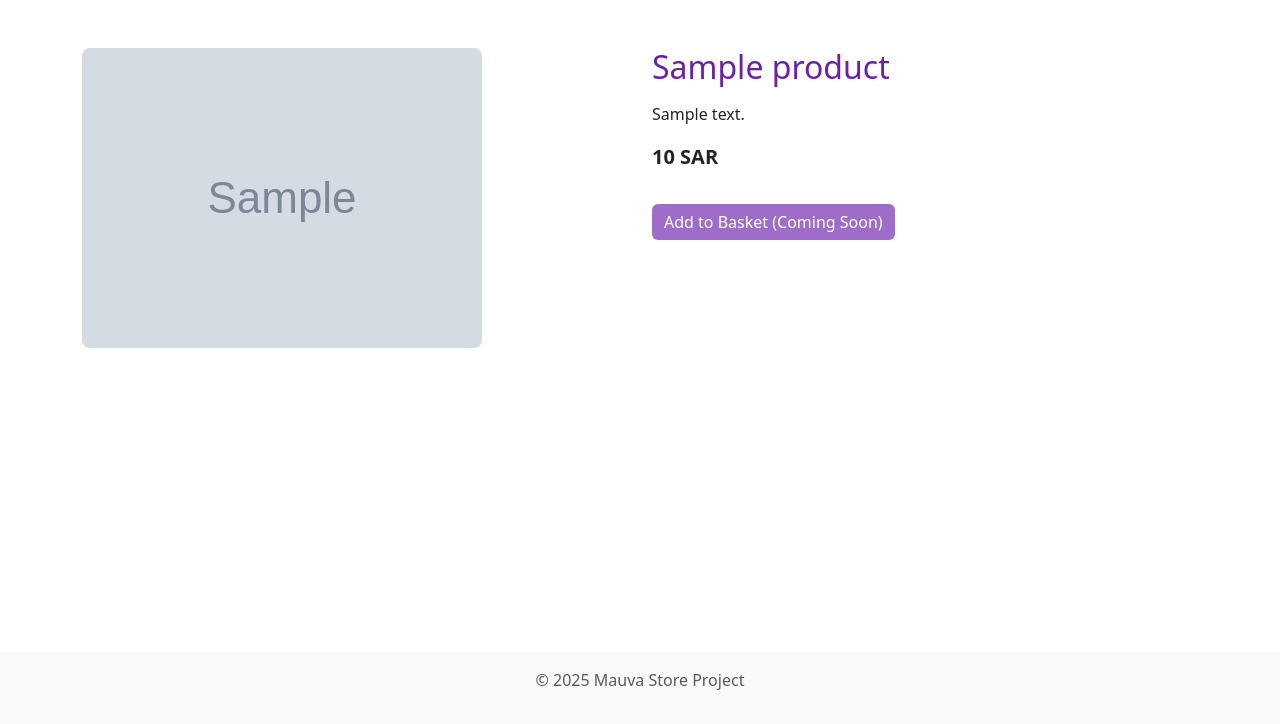
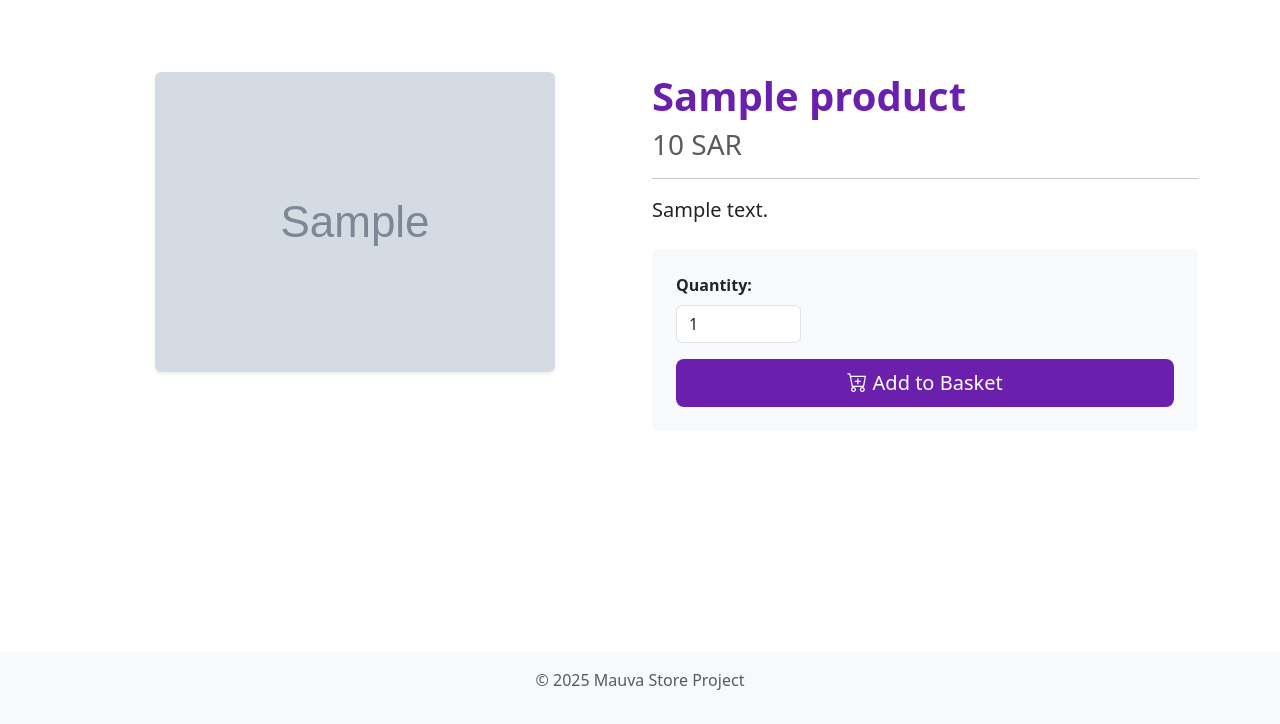
Before and after one commit to ssuuha/WEB, a Django app: page /store/products/1/ in a window 1280 px wide. Shown: the part 76-800 px from the top of the page. Run offline with Django 5.2, Linux system fonts and the light colour scheme; tables that the repository leaves empty hold one stand-in row (values such as "Sample post"); grey boxes marked "Sample" are stand-in pictures.

Commit message:
Refactor product detail layout and add basket form

```diff
--- a/store/templates/store/product_detail.html
+++ b/store/templates/store/product_detail.html
@@ -1,34 +1,33 @@
 {% extends "store/layout.html" %}
 
 {% block body %}
-
-<div class="row mt-4">
-
-    <div class="col-md-6">
-        <img src="{{ product.image_url }}"
-             class="img-fluid"
-             style="border-radius: 8px;">
+<div class="row mt-5">
+    <div class="col-md-6 text-center">
+        {% if product.image_url %}
+            <img src="{{ product.image_url }}" class="img-fluid rounded shadow-sm" style="max-height: 400px;">
+        {% else %}
+            <div class="bg-light d-flex align-items-center justify-content-center" style="height: 400px;">No Image</div>
+        {% endif %}
     </div>
 
     <div class="col-md-6">
+        <h1 class="text-purple fw-bold">{{ product.name }}</h1>
+        <h3 class="text-muted mt-2">{{ product.price }} SAR</h3>
+        <hr>
+        <p class="lead">{{ product.description }}</p>
 
-        <h2 style="color:#6b1fad;">{{ product.name }}</h2>
-
-        <p class="mt-3">{{ product.description }}</p>
-
-        <p class="mt-2" style="font-size: 20px;">
-            <strong>{{ product.price }} SAR</strong>
-        </p>
-
-        <!-- Member 4 button -->
-        <button class="btn mt-3"
-                style="background-color:#6b1fad; color:white; border:none;"
-                disabled>
-            Add to Basket (Coming Soon)
-        </button>
-
+        <div class="card bg-light p-4 mt-4 border-0">
+            <form action="{% url 'add_to_basket' product.id %}" method="POST">
+                {% csrf_token %}
+                <div class="mb-3">
+                    <label for="quantity" class="form-label fw-bold">Quantity:</label>
+                    <input type="number" name="quantity" id="quantity" value="1" min="1" class="form-control w-25">
+                </div>
+                <button type="submit" class="btn btn-purple btn-lg w-100">
+                    <i class="bi bi-cart-plus"></i> Add to Basket
+                </button>
+            </form>
+        </div>
     </div>
-
 </div>
-
 {% endblock %}
```
